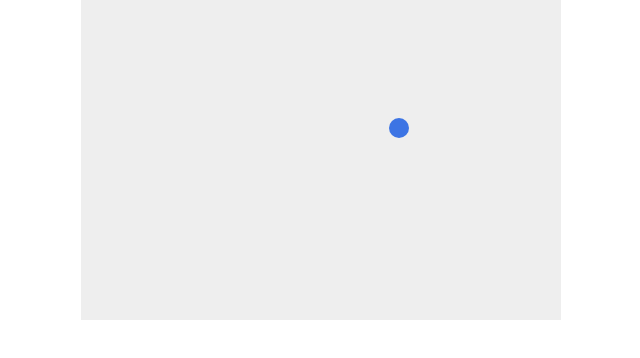
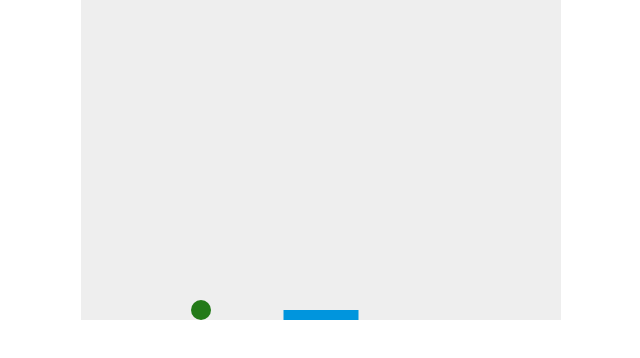
Before and after one commit to paul-fletes/ACS-1320-Breakout-Demo, a plain HTML site: page index.html in a window 1280 px wide. Shown: the whole page, without its empty margins (319-959 px from the left). Drawn offline with Linux system fonts and the light colour scheme.

Commit message:
game over message and update ball speed

```diff
--- a/index.html
+++ b/index.html
@@ -34,23 +34,32 @@
         const ballRadius = 10;
         //define ball color
         let color = "#0095DD"
+        //define paddle variables
+        const paddleHeight = 10;
+        const paddleWidth = 75;
+        let paddleX = (canvas.width - paddleWidth) / 2;
+        //define keypress variables
+        let rightPressed = false;
+        let leftPressed = false;
         //define a fxn that returns a random hex color value
         function randColor() {
             return (
                 "#" + (Math.floor(Math.random() * 0x1000000) + 0x1000000).toString(16).substring(1)
             );
         }
+        //define a fxn that speeds ball up when it his paddle
 
+
+        //define a fxn that draws a ball using the context methods
         function drawBall() {
             //draw a ball
             ctx.beginPath();
             ctx.arc(x, y, ballRadius, 0, Math.PI * 2);
-            //condition check for collision color change
-            //check for top/bottom wall collision
+            //check for top/bottom wall collision color change
             if (y + dy > canvas.height - ballRadius || y + dy < ballRadius) {
                 color = randColor();
             }
-            //check for left/right wall collision
+            //check for left/right wall collision color change
             if (x + dx > canvas.width - ballRadius || x + dx < ballRadius) {
                 color = randColor();
             }
@@ -59,14 +68,34 @@
             ctx.closePath();
         }
 
+        //define a fxn that draws a paddle
+        function drawPaddle() {
+            ctx.beginPath();
+            ctx.rect(paddleX, canvas.height - paddleHeight, paddleWidth, paddleHeight);
+            ctx.fillStyle = '#0095DD';
+            ctx.fill();
+            ctx.closePath();
+        }
+
+        //define a function that covers all drawings on canvas using context methods
         function draw() {
             //clear canvas
             ctx.clearRect(0, 0, canvas.width, canvas.height);
             //call drawball fxn
             drawBall();
-            //check for top/bottom wall collision
-            if (y + dy > canvas.height - ballRadius || y + dy < ballRadius) {
+            //call drawpaddle fxn
+            drawPaddle();
+            //check for top/bottom wall/paddle collision
+            if (y + dy < ballRadius) {
                 dy = -dy;
+            } else if (y + dy > canvas.height - ballRadius) {
+                if (x > paddleX && x < paddleX + paddleWidth) {
+                    dy = -dy * 1.1; // '* 1.1' increases dy by 10% each paddle hit
+                } else {
+                    alert('GAME OVER')
+                    document.location.reload();
+                    clearInterval(interval);
+                }
             }
             //check for left/right wall collision
             if (x + dx > canvas.width - ballRadius || x + dx < ballRadius) {
@@ -75,9 +104,36 @@
             //update x/y with dx/dy
             x += dx;
             y += dy;
+            //update paddle mvmts with right/left press
+            if (rightPressed) {
+                paddleX = Math.min(paddleX + 7, canvas.width - paddleWidth);
+            } else if (leftPressed) {
+                paddleX = Math.max(paddleX - 7, 0);
+            }
         }
 
-        setInterval(draw, 10);
+        //set event listeners for keypress
+        document.addEventListener('keydown', keyDownHandler, false);
+        document.addEventListener('keyup', keyUpHandler, false);
+
+        //define fxns that handle key down/up events
+        function keyDownHandler(e) {
+            if (e.key === 'Right' || e.key === 'ArrowRight') {
+                rightPressed = true;
+            } else if (e.key === 'Left' || e.key === 'ArrowLeft') {
+                leftPressed = true;
+            }
+        }
+
+        function keyUpHandler(e) {
+            if (e.key === 'Right' || e.key === 'ArrowRight') {
+                rightPressed = false;
+            } else if (e.key === 'Left' || e.key === 'ArrowLeft') {
+                leftPressed = false;
+            }
+        }
+
+        const interval = setInterval(draw, 10);
     </script>
 </body>
 
```
